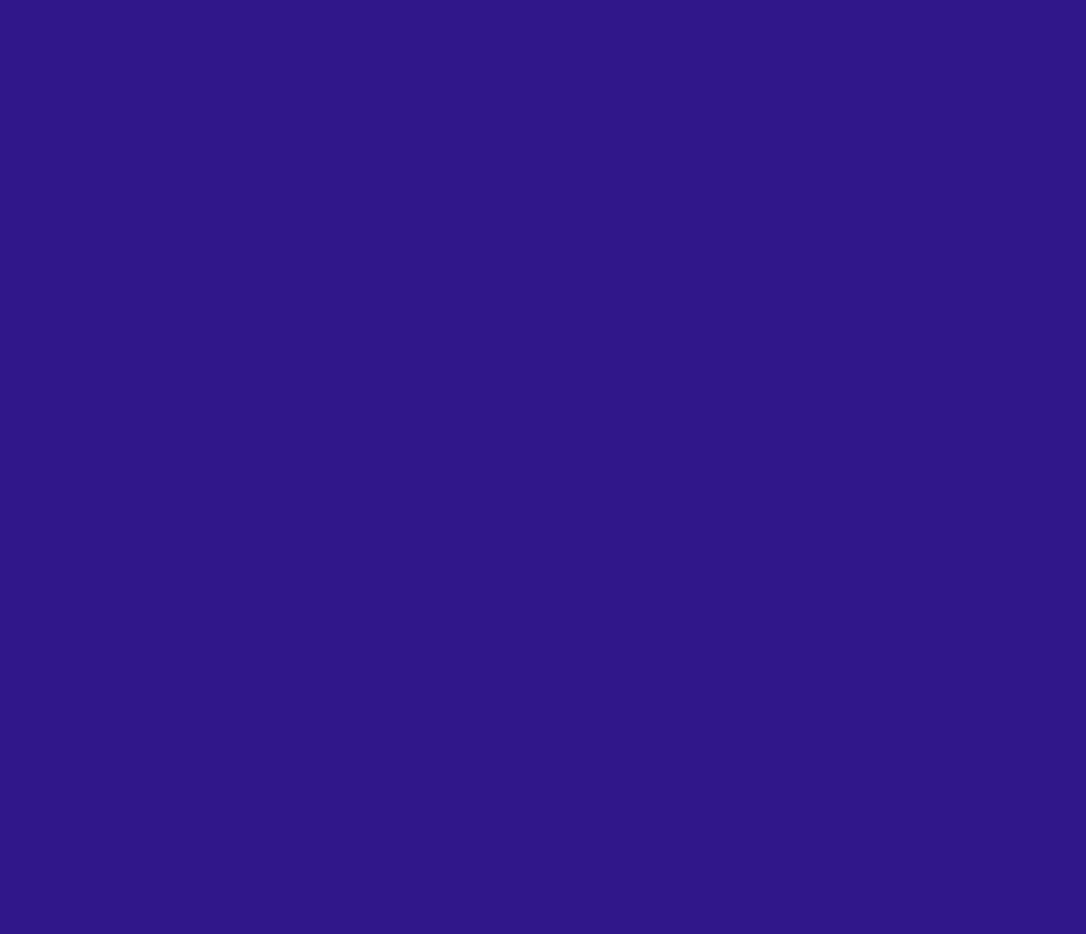
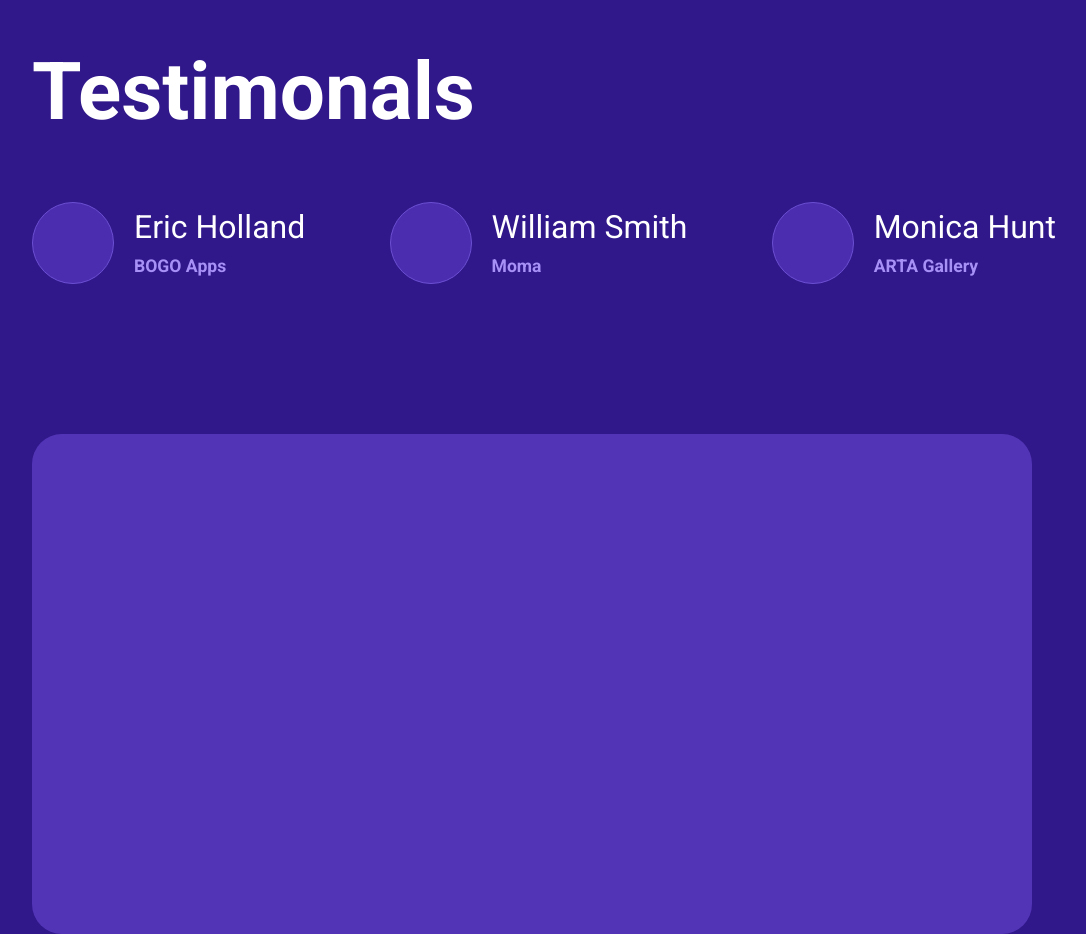
Before and after one commit to acosa188/Project-Arcadia, a React (Create React App) app: page / in a window 1280 px wide. Shown: the part 3220-4154 px from the top of the page, without its empty margins (96-1182 px from the left). Before the commit the page ends 3106 px from the top, so only its background shows below. Built offline with nearby package versions, Linux system fonts and the light colour scheme.

Commit message:
Testimonial section partly implemented

```diff
--- a/src/App.css
+++ b/src/App.css
@@ -29,6 +29,18 @@ h2 {
 
 }
 
+h3{
+  font-weight: 400;
+  font-size: 2rem;
+  color:white;
+}
+
+h4{
+  font-weight: 700;
+  font-size: 1.1rem;
+  color:white;
+}
+
 .company-title{
   text-align: center;
   padding-top: 150px;
--- a/src/App.js
+++ b/src/App.js
@@ -4,6 +4,7 @@ import ServicesNavbar from './Components/ServicesNavbar';
 import ServicesContent from './Components/SevicesContent';
 import ServiceInfoSection from './Components/ServiceInfoSection';
 import ProjectsSection from './Components/ProjectsSection';
+import TestimonialSection from './Components/TestimonialSection';
 import './css-reset.css';
 import './App.css';
 
@@ -20,6 +21,7 @@ function App() {
         <ServicesContent />
         <ServiceInfoSection />
         <ProjectsSection />
+        <TestimonialSection />
       </main>
 
       <footer>
--- a/src/Components/HeaderNavbar.js
+++ b/src/Components/HeaderNavbar.js
@@ -8,7 +8,7 @@ class HeaderNavbar extends Component{
                 <nav className="header-navbar">
                     <div className="header-navbar-item">
                         <div className="circle"></div>
-                        <a href="#">                PORTFOLIO</a>
+                        <a href="#">PORTFOLIO</a>
                     </div>
 
                     <div className="header-navbar-item">
--- a/src/Components/ProjectsSection.css
+++ b/src/Components/ProjectsSection.css
@@ -5,7 +5,6 @@
 }
 
 .project-section-container header h1{
-
     display: inline-block;
 }
 
--- a/src/Components/ProjectsSection.js
+++ b/src/Components/ProjectsSection.js
@@ -9,7 +9,9 @@ class ProjectsSection extends Component{
                     <h1>Our Projects</h1>
                     <a href="#">
                         <div className="view-all-project-button">
-                            View All Projects
+                            <h3>
+                                View All Projects
+                            </h3>
                         </div>
                     </a>
                 </header>
--- /dev/null
+++ b/src/Components/TestimonialSection.css
@@ -0,0 +1,66 @@
+.testimonial-section-container header {
+    padding-top: 150px;
+}
+
+.testimonial-content .navigation{
+    padding-top: 70px;
+}
+
+.testimonial-content .navigation {
+    width:100%;
+    display: flex;
+    justify-content: space-between;
+}
+
+.testimonial-content .navigation a {
+    text-decoration: none;
+}
+
+.testimonial-person {
+    display: flex;
+    align-items: center;
+}
+
+
+.testimonial-person .info {
+    display: inline-block;
+    padding-left: 10px;
+}
+
+.testimonial-person .info h4 {
+    padding-top: 15px;
+    color: #a790f6;
+}
+
+.testimonial-logo-bg {
+    background-color:#4b2daf;
+    border:1.5px solid #6C50D3;
+    height:80px;
+    width:80px;
+    border-radius:50%;
+    -moz-border-radius:50%;
+    -webkit-border-radius:50%;
+    margin-right: 10px;
+    display: inline-block;
+}
+.testimonial-content .navigation a{
+    padding-bottom: 100px;
+}
+
+.testimonial-content .navigation a:hover {
+    border-bottom: 2px solid #ffad32;
+    padding-bottom: 98px;
+}
+
+.testimonial-content .navigation a:hover .testimonial-person .testimonial-logo-bg{
+    background-color:#ea8c18;
+    border-color: #fea418;
+}
+
+.testimonial-content .testimonial-qoutes{
+    background-color: #5234b6;
+    min-height: 500px;
+    width: 1000px;
+    margin-top: 50px;
+    border-radius: 30px;
+}
--- /dev/null
+++ b/src/Components/TestimonialSection.js
@@ -0,0 +1,59 @@
+import React, {Component} from 'react';
+import './TestimonialSection.css';
+
+class TestimonialSection extends Component {
+    render(){
+        return(
+            <div className="testimonial-section-container">
+                <header>
+                    <h1>Testimonals</h1>
+                </header>
+                <div className="testimonial-content">
+                    <nav className="navigation">
+                        <a href="#">
+                            <div className="testimonial-person">
+                                <div className="testimonial-logo-bg">
+
+                                </div>
+
+                                <div class="info">
+                                    <h3>Eric Holland</h3>
+                                    <h4>BOGO Apps</h4>
+                                </div>
+                            </div>
+                        </a>
+                        <a href="#">
+                            <div className="testimonial-person">
+                                <div className="testimonial-logo-bg">
+
+                                </div>
+                                <div class="info">
+                                    <h3>William Smith</h3>
+                                    <h4>Moma</h4>
+                                </div>
+                            </div>
+                        </a>
+                        <a href="#">
+                            <div className="testimonial-person">
+                                <div className="testimonial-logo-bg">
+
+                                </div>
+                                <div class="info">
+                                    <h3>Monica Hunt</h3>
+                                    <h4>ARTA Gallery</h4>
+                                </div>
+                            </div>
+                        </a>
+                    </nav>
+                    <div className="testimonial-qoutes">
+
+                    </div>
+                </div>
+
+            </div>
+        );
+    }
+
+}
+
+export default TestimonialSection;
```
Also changed, not shown: 1 other file (tests, documents, lock files or other folders).
